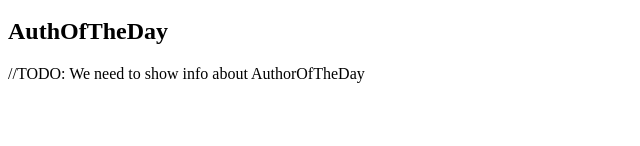
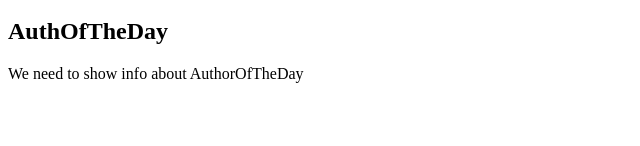
Before and after one commit to aleksei-bulgak-study/RSConf-landing-page, a React (Create React App) app: page /#/AuthofTheDay in a window 1280 px wide. Shown: the part 154-300 px from the top of the page, without its empty margins (0-640 px from the left). Built offline with nearby package versions, Linux system fonts and the light colour scheme.

Commit message:
feat: update message in Author of the day component

```diff
--- a/src/components/authOfTheDay/AuthOfTheDay.jsx
+++ b/src/components/authOfTheDay/AuthOfTheDay.jsx
@@ -4,7 +4,7 @@ const AuthorOfTheDay = () => (
   <div>
     <h2>AuthOfTheDay</h2>
     <p>
-    //TODO: We need to show info about AuthorOfTheDay
+      We need to show info about AuthorOfTheDay
     </p>
   </div>
 );
```
